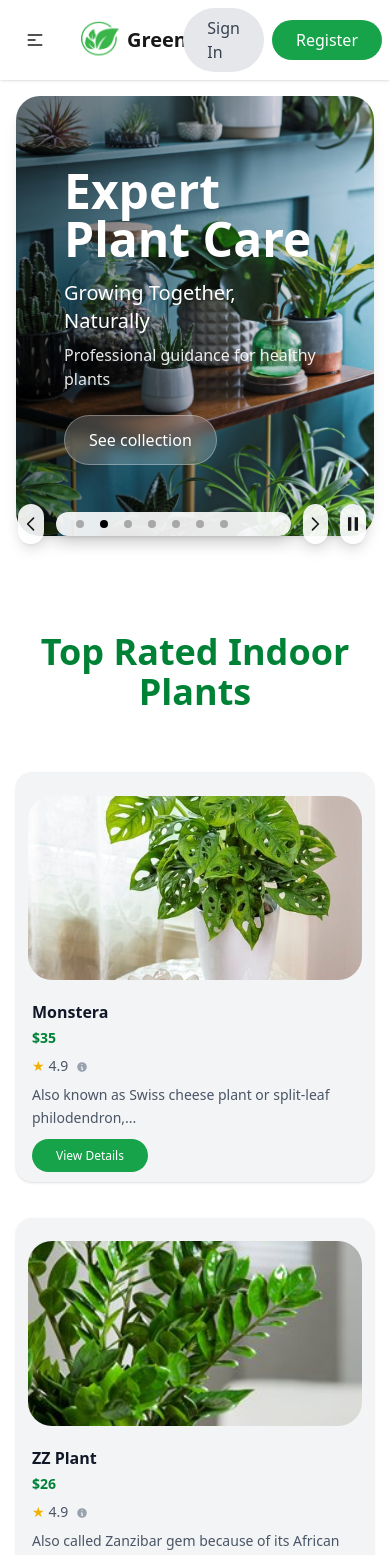
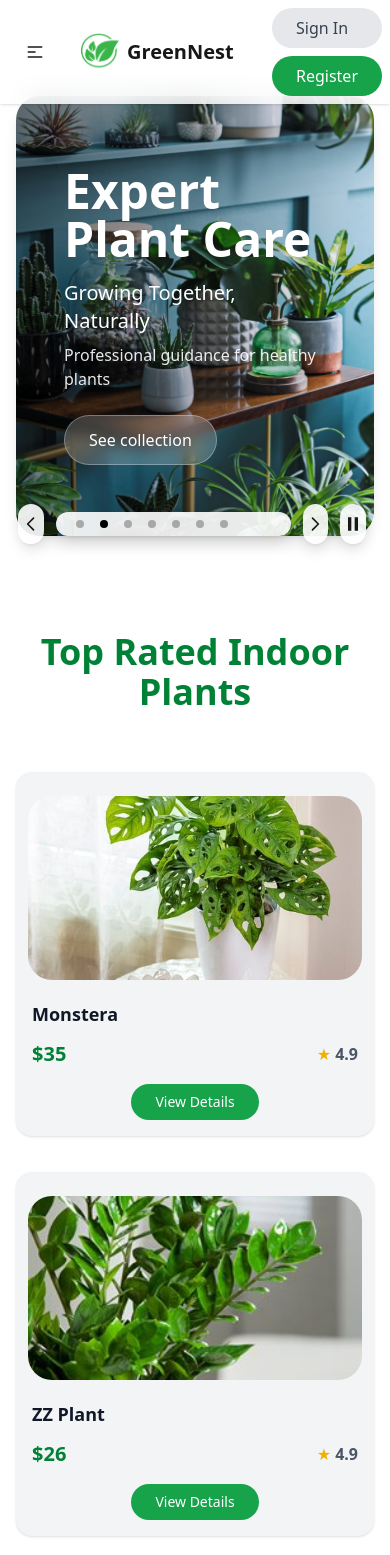
Before and after one commit to AhmadZubayer/GreenNest--Indoor-Plant-Care-Store, a React (Vite) app: page / in a window 390 px wide. Shown: the top 1555 px of the page. Built offline with nearby package versions, Linux system fonts and the light colour scheme; no server answers.

Commit message:
minor adjustment in responsiveness

```diff
--- a/index.html
+++ b/index.html
@@ -2,9 +2,9 @@
 <html lang="en">
   <head>
     <meta charset="UTF-8" />
-    <link rel="icon" type="image/svg+xml" href="/vite.svg" />
+    <link rel="icon" type="image/png" href="/logo.png" />
     <meta name="viewport" content="width=device-width, initial-scale=1.0" />
-    <title>green-nest</title>
+    <title>GreenNest - Indoor Plant Care Store</title>
   </head>
   <body>
     <div id="root"></div>
--- a/src/components/NavBar.jsx
+++ b/src/components/NavBar.jsx
@@ -62,10 +62,10 @@ const NavBar = () => {
                         </ul>
                     </div>
                 ) : (
-                    <>
+                    <div className="flex flex-col md:flex-row gap-2">
                         <Link to="/login" className="btn-secondary">Sign In</Link>
                         <Link to="/signup" className="btn-primary">Register</Link>
-                    </>
+                    </div>
                 )}
             </div>
         </div>
--- a/src/components/PlantCards.jsx
+++ b/src/components/PlantCards.jsx
@@ -6,6 +6,7 @@ const PlantCard = ({ plant, className = "" }) => {
         <div className={`bg-gray-100 rounded-2xl shadow-sm hover:shadow-md hover:bg-green-50 transition-all overflow-hidden group ${className}`}>
             <div className="mt-5 h-48 flex items-center justify-center p-3 relative overflow-hidden">
                 <img
+                    loading="lazy"
                     src={plant.image}
                     alt={plant.plantName}
                     className="w-[110%] h-[110%] object-cover rounded-3xl group-hover:scale-105 transition-transform"
@@ -13,28 +14,24 @@ const PlantCard = ({ plant, className = "" }) => {
             </div>
 
             <div className="p-4">
-                <h3 className="font-semibold text-gray-900 text-base mb-1 line-clamp-1">
+                <h3 className="font-bold text-gray-900 text-lg mb-3 line-clamp-1">
                     {plant.plantName}
                 </h3>
-                <p className="text-sm font-semibold text-green-700 mb-2">${plant.price}</p>
 
-                <div className="flex items-center gap-1 text-sm text-gray-600 mb-2">
-                    <span className="text-yellow-500">★</span>
-                    <span className="font-medium">{plant.rating}</span>
-                    <span className="text-gray-400 ml-1">
-                        <svg className="w-3 h-3 inline" fill="currentColor" viewBox="0 0 20 20">
-                            <path fillRule="evenodd" d="M18 10a8 8 0 11-16 0 8 8 0 0116 0zm-7-4a1 1 0 11-2 0 1 1 0 012 0zM9 9a1 1 0 000 2v3a1 1 0 001 1h1a1 1 0 100-2v-3a1 1 0 00-1-1H9z" clipRule="evenodd" />
-                        </svg>
-                    </span>
+                <div className="flex items-center justify-between mb-4">
+                    <p className="text-xl font-bold text-green-700">${plant.price}</p>
+
+                    <div className="flex items-center gap-1 text-base text-gray-600">
+                        <span className="text-yellow-500">★</span>
+                        <span className="font-semibold">{plant.rating}</span>
+                    </div>
                 </div>
 
-                <p className="text-sm text-gray-600 line-clamp-2 leading-relaxed mb-3">
-                    {plant.description.substring(0, 60)}...
-                </p>
-
-                <Link to={`/plant/${plant.plantId}`} className="btn-primary text-xs">
-                    View Details
-                </Link>
+                <div className="flex justify-center">
+                    <Link to={`/plant/${plant.plantId}`} className="btn-primary text-sm px-8">
+                        View Details
+                    </Link>
+                </div>
             </div>
         </div>
     );
```
Also changed, not shown: public/logo.png (added).
